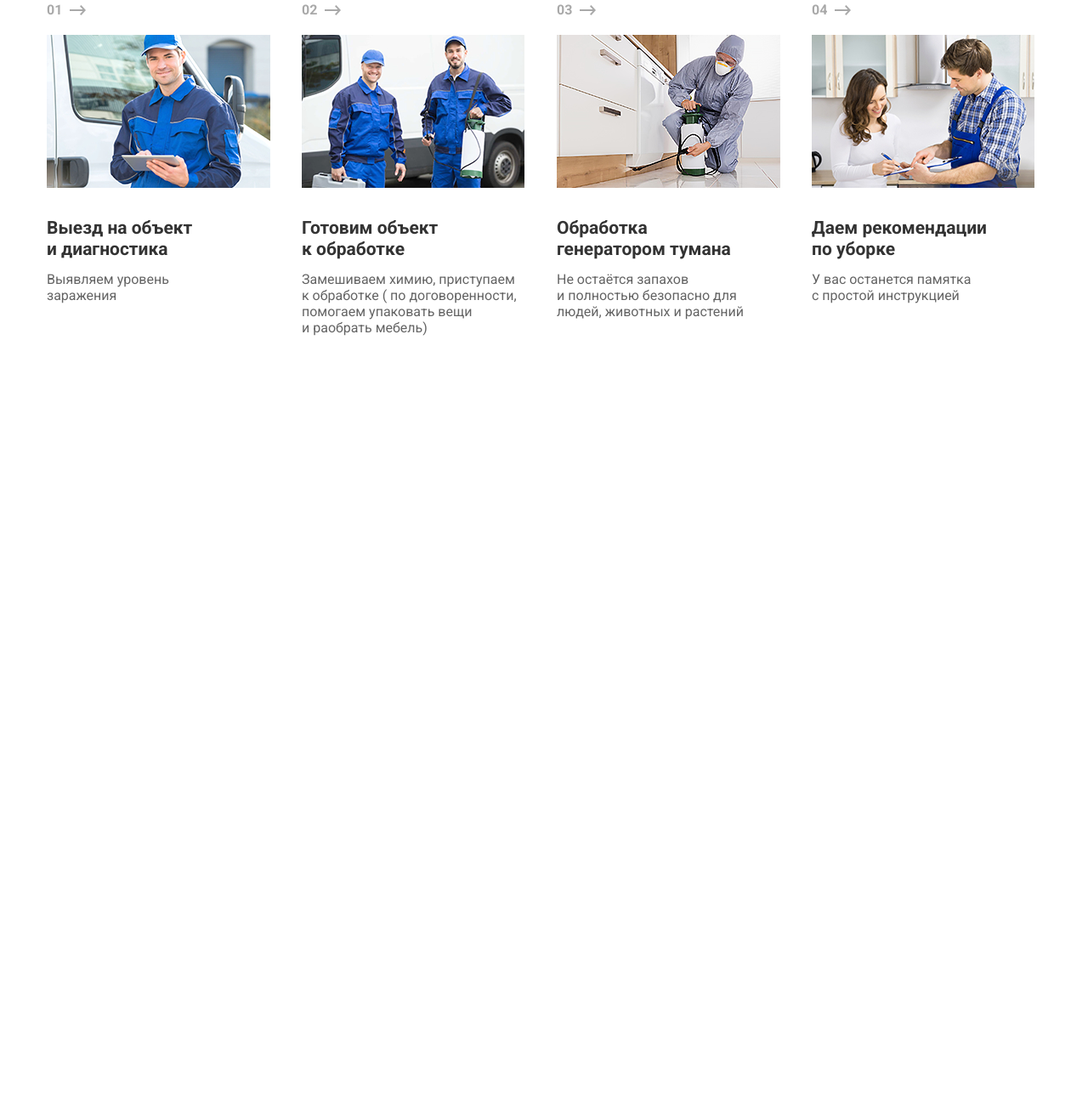
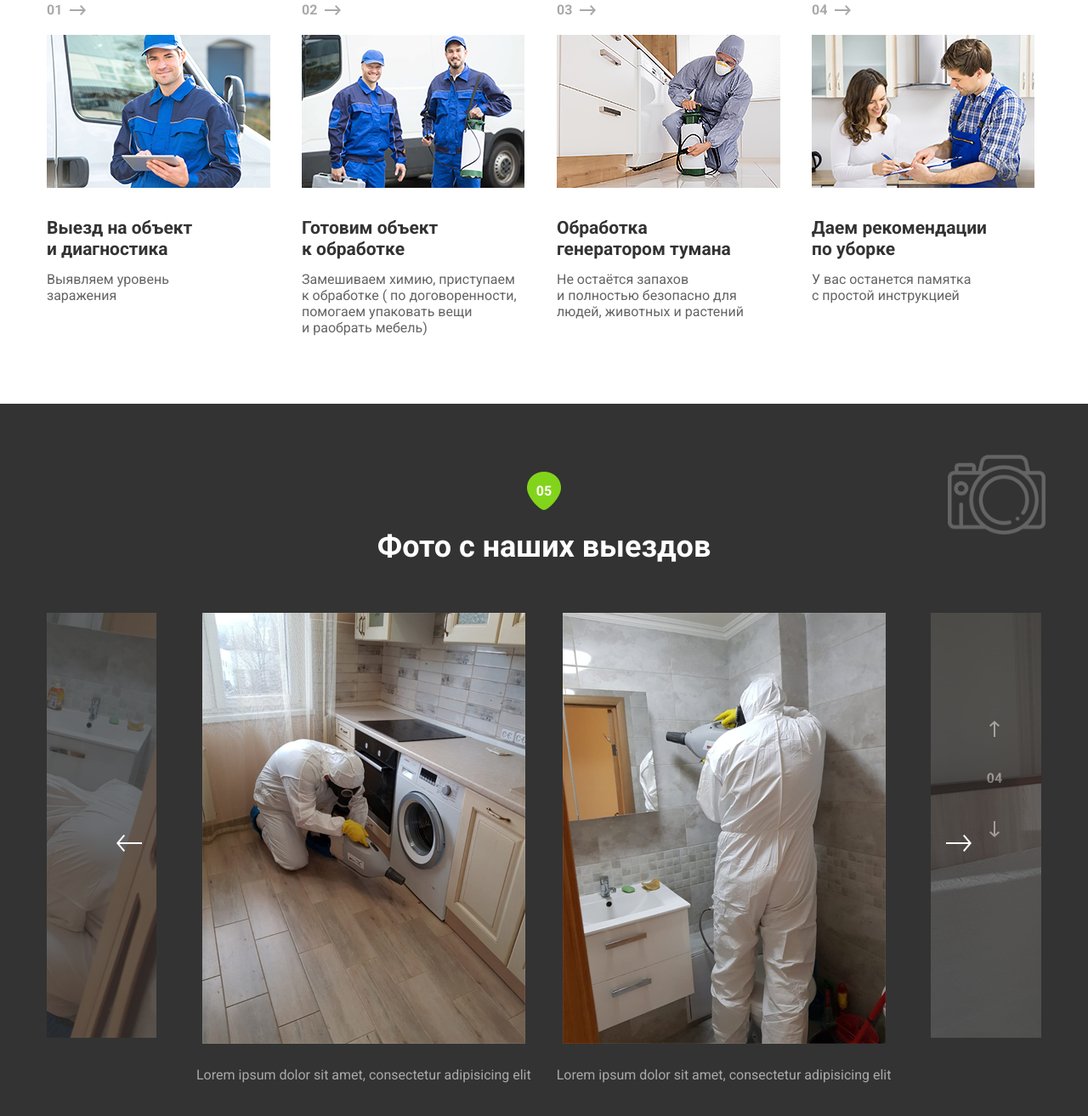
Before and after one commit to alexandr96b/sos.dez, a plain HTML site: page index.html in a window 1280 px wide. Shown: the part 4176-5489 px from the top of the page at 85% size. Before the commit the page ends 4651 px from the top, so only its background shows below. Drawn offline with nearby package versions, Linux system fonts and the light colour scheme; some packages are replaced by stand-ins of ours.

Commit message:
add section foto

```diff
--- a/css/style.css
+++ b/css/style.css
@@ -1046,6 +1046,77 @@ section{
 	font-weight: 400;
 	margin: 0;
 }
+/* -------------- b-foto -------------- */
+.b-foto{
+	background: #333;
+	padding: 80px 0;
+	-webkit-box-sizing: border-box;
+	-moz-box-sizing: border-box;
+	box-sizing: border-box;
+}
+.b-foto .b-title-item{
+	color: #ffffff;
+}
+.b-foto-slider__item{
+
+}
+.b-foto-slider__item__col{
+	display: flex !important;
+	justify-content: flex-start;
+	align-items: flex-start;
+}
+.b-foto-slider__item{
+	padding: 0 15px;
+	-webkit-box-sizing: border-box;
+	-moz-box-sizing: border-box;
+	box-sizing: border-box;
+}
+.b-foto-slider__item img{
+	margin: 0 auto 0;
+}
+.b-foto-slider__item p{
+	color: darkgrey;
+	font-size: 16px;
+	font-weight: 400;
+	line-height: 24px;
+	margin: 0;
+	opacity: 0;
+	visibility: hidden;
+}
+.b-foto-slider__item__img{
+	margin: 0 0 25px 0;
+	position: relative;
+}
+.b-foto-slider__item__img{
+	opacity: 0.3;
+	transition: 0.3s;
+}
+.b-foto-slider__item__col.slick-current p{
+	opacity: 1;
+	visibility: visible;
+	transition: 0.3s;
+}
+.b-foto-slider__item__col.slick-center .b-foto-slider__item__img{
+	opacity: 1;
+	transition: 0.3s;
+}
+
+.b-foto .slick-arrow{
+	width: 30px;
+	height: 20px;
+	text-indent: -999999px;
+	position: absolute;
+	top: 47%;
+	z-index: 100;
+}
+.b-foto .slick-prev{
+	background: url(../images/slick-prev.png) no-repeat;
+	left: 7%;
+}
+.b-foto .slick-next{
+	background: url(../images/slick-next.png) no-repeat;
+	right: 7%;
+}
 
 /* -------------- b-footer -------------- */
 #map{
--- a/index.html
+++ b/index.html
@@ -656,6 +656,65 @@ modal-modal-callback
 		</section>
 		<!-- end b-desc -->
 
+		<!-- begin b-foto -->
+		<section class="b-foto">
+			<div class="b-section-img">
+				<img src="images/foto-img.png" alt="">
+			</div>
+			<div class="b-nav">
+				<div class="b-nav__wrap">
+					<a href="" class="b-nav__arrow btn-prev"></a>
+					<div class="b-section-number">04</div>
+					<a href="" class="b-nav__arrow btn-next"></a>
+				</div>
+			</div>
+			<div class="container">
+				<div class="row">
+					<div class="col-xl">
+						<div class="b-title">
+							<div class="b-title-number">05</div>
+							<h2 class="b-title-item">Фото с наших выездов</h2>
+						</div>
+					</div>
+				</div>
+				<div class="row">
+					<div class="col-xl">
+						<div class="b-foto-slider">
+							<div class="b-foto-slider__item__col">
+								<div class="b-foto-slider__item">
+									<div class="b-foto-slider__item__img">
+										<img src="images/b-foto-slider__item__img.jpg" alt="">
+									</div>
+									<p>Lorem ipsum dolor sit amet, consectetur adipisicing elit</p>
+								</div>
+								<div class="b-foto-slider__item">
+									<div class="b-foto-slider__item__img">
+										<img src="images/b-foto-slider__item__img4.jpg" alt="">
+									</div>
+									<p>Lorem ipsum dolor sit amet, consectetur adipisicing elit</p>
+								</div>
+							</div>
+							<div class="b-foto-slider__item__col">
+								<div class="b-foto-slider__item">
+									<div class="b-foto-slider__item__img">
+										<img src="images/b-foto-slider__item__img2.jpg" alt="">
+									</div>
+									<p>Lorem ipsum dolor sit amet, consectetur adipisicing elit</p>
+								</div>
+								<div class="b-foto-slider__item">
+									<div class="b-foto-slider__item__img">
+										<img src="images/b-foto-slider__item__img3.jpg" alt="">
+									</div>
+									<p>Lorem ipsum dolor sit amet, consectetur adipisicing elit</p>
+								</div>
+							</div>
+						</div>
+					</div>
+				</div>
+			</div>
+		</section>
+		<!-- end b-foto -->
+
 		<!-- begin b-footer -->
 		<footer class="b-footer">
 
--- a/js/script.js
+++ b/js/script.js
@@ -35,6 +35,18 @@ function timer(value, hourBlock, minBlock, secBlock){
         }, 1000);
       }
 
+$('.b-foto-slider').slick({
+  slidesToShow: 1,
+  slidesToScroll: 1,
+  fade: false,
+  variableWidth: true,
+  infinity: true,
+  centerMode: true,
+  adaptiveHeight: true,
+  focusOnSelect: true,
+  arrows: true,
+  dots: false
+});
 
 
 
@@ -147,48 +159,6 @@ $('.b-partners-slider').slick({
 ]
 });
 
-
-$('.b-foto-slider').slick({
-  slidesToShow: 1,
-  slidesToScroll: 1,
-  fade: false,
-  centerMode: true,
-  variableWidth: true,
-  adaptiveHeight: true,
-  arrows: true,
-  nextArrow: '<button class="b-arrow b-arrow__next">→</button>',
-  prevArrow: '<button class="b-arrow b-arrow__prev">←</button>',
-  focusOnSelect: true,
-  responsive: [
-  {
-    breakpoint: 1200,
-    settings: {
-      slidesToShow: 1,
-      slidesToScroll: 1
-    }
-  },
-  {
-    breakpoint: 992,
-    settings: {
-      slidesToShow: 1,
-      slidesToScroll: 1
-    }
-  },
-  {
-    breakpoint: 768,
-    settings: {
-      slidesToShow: 1,
-      variableWidth: false,
-      centerMode: false,
-      adaptiveHeight: false,
-      slidesToScroll: 1
-    }
-  }
-  // You can unslick at a given breakpoint now by adding:
-  // settings: "unslick"
-  // instead of a settings object
-]
-});
 
 $('.b-about-slider').slick({
   slidesToShow: 1,
```
Also changed, not shown: images/b-foto-slider__item__img.jpg (added), images/b-foto-slider__item__img2.jpg (added), images/b-foto-slider__item__img3.jpg (added), images/b-foto-slider__item__img4.jpg (added), images/foto-img.png (added), images/slick-next.png (added), images/slick-prev.png (added).
